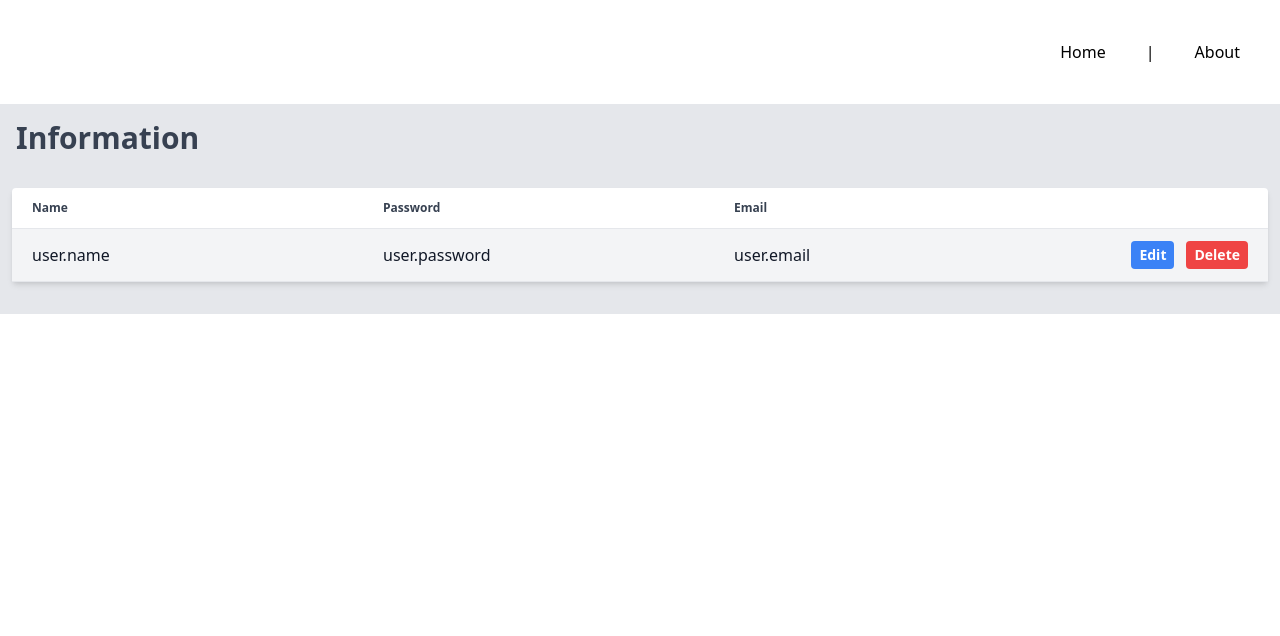
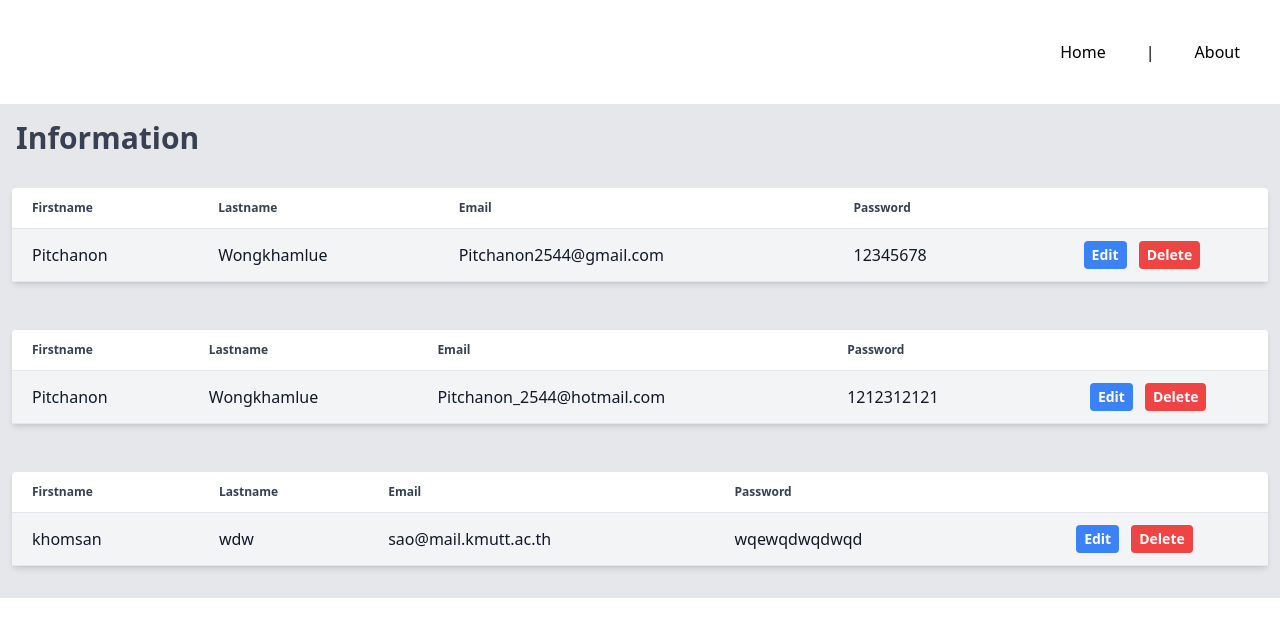
Before and after one commit to ppitchanon/INT203_62130500067_Groupwork_SPA, a Vue app: page /about in a window 1280 px wide. Shown: the top 636 px of the page. Built offline with nearby package versions, Linux system fonts and the light colour scheme; data requests are answered from the project's data file.

Commit message:
62130500067 Submit Form and Show info

```diff
--- /dev/null
+++ b/db.json
@@ -0,0 +1,25 @@
+{
+  "information": [
+    {
+      "fname": "Pitchanon",
+      "lname": "Wongkhamlue",
+      "email": "Pitchanon2544@gmail.com",
+      "password": "12345678",
+      "id": 1
+    },
+    {
+      "fname": "Pitchanon",
+      "lname": "Wongkhamlue",
+      "email": "Pitchanon_2544@hotmail.com",
+      "password": "1212312121",
+      "id": 2
+    },
+    {
+      "fname": "khomsan",
+      "lname": "wdw",
+      "email": "sao@mail.kmutt.ac.th",
+      "password": "wqewqdwqdwqd",
+      "id": 3
+    }
+  ]
+}
--- a/package.json
+++ b/package.json
@@ -5,11 +5,13 @@
   "scripts": {
     "serve": "vue-cli-service serve",
     "build": "vue-cli-service build",
-    "lint": "vue-cli-service lint"
+    "lint": "vue-cli-service lint",
+    "backend": "json-server --watch db.json ‐‐port 5000"
   },
   "dependencies": {
     "@tailwindcss/postcss7-compat": "^2.0.2",
     "autoprefixer": "^9",
+    "axios": "^0.21.1",
     "core-js": "^3.6.5",
     "postcss": "^7",
     "tailwindcss": "npm:@tailwindcss/postcss7-compat@^2.0.2",
--- a/src/components/Information.vue
+++ b/src/components/Information.vue
@@ -1,30 +1,36 @@
 <template>
   <div class="px-3 py-4 flex justify-center">
     <table class="w-full text-md bg-white shadow-md rounded mb-4">
-          <tbody>
-            <tr class="border-b">
+      <tbody class="ml-24">
+        <tr class="border-b ">
           <th class="text-gray-700 text-xs font-bold text-left p-3 px-5">
-                Name
+            Firstname
+          </th>
+          <th class="text-gray-700 text-xs font-bold text-left p-3 px-5">
+            Lastname
+          </th>
+          <th class="text-gray-700 text-xs font-bold text-left p-3 px-5">
+            Email
           </th>
           <th class="text-gray-700 text-xs font-bold text-left p-3 px-5">
             Password
-              </th>
-              <th class="text-gray-700 text-xs font-bold text-left p-3 px-5">
-                Email
           </th>
           <th></th>
         </tr>
         <tr class="border-b hover:bg-orange-100 bg-gray-100">
           <td class="p-3 px-5 text-s">
-                <input type="text" value="user.name" class="bg-transparent" />
+            {{form.fname}}
           </td>
           <td class="p-3 px-5 text-s">
-                <input type="text" value="user.password" class="bg-transparent" />
+            {{form.lname}}
           </td>
           <td class="p-3 px-5 text-s">
-                <input type="text" value="user.email" class="bg-transparent" />
+            {{form.email}}
           </td>
-              <td class="p-3 px-5 flex justify-end">
+          <td class="p-3 px-5 text-s">
+            {{form.password}}
+          </td>
+          <td class="p-3 px-5 flex justify-center">
             <button
               type="button"
               class="mr-3 text-sm font-bold bg-blue-500 hover:bg-blue-700 text-white py-1 px-2 rounded focus:outline-none focus:shadow-outline"
@@ -43,3 +49,12 @@
     </table>
   </div>
 </template>
+
+<script>
+export default {
+  props: {
+    form: Object
+  }
+
+}
+</script>
--- a/src/components/Login.vue
+++ b/src/components/Login.vue
@@ -4,7 +4,7 @@
       class="flex max-w-sm w-full bg-white shadow-md rounded-lg overflow-hidden mx-auto"
     >
       <div class="flex items-center px-2 py-3">
-        <form class="w-full max-w-lg">
+        <form class="w-full max-w-lg" @submit.prevent="submitform">
           <div class="flex flex-wrap -mx-3 mb-8">
             <div class="w-full md:w-1/2 px-3 mb-6 md:mb-0">
               <label
@@ -50,7 +50,7 @@
               <input
                 class="appearance-none block w-full bg-gray-200 text-gray-700 border border-gray-200 rounded py-3 px-4 mb-3 leading-tight focus:outline-none focus:bg-white focus:border-gray-500"
                 id="grid-password"
-                type="password"
+                type="text"
                 placeholder="Example@mail.com"
                 v-model="email"
               />
@@ -92,3 +92,36 @@
     </div>
   </div>
 </template>
+
+<script>
+export default {
+  data() {
+    return {
+      url : "http://localhost:3000/information" ,
+      fname: "",
+      lname: "",
+      email: "",
+      password: "",
+    }
+  },
+  methods: {
+    submitform() {
+      axios
+        .post(this.url, {
+          fname: this.fname,
+          lname: this.lname,
+          email: this.email,
+          password: this.password,
+        })
+        .then((response) => {
+          this.form = [...this.form, response.data];
+          return response.data;
+        })
+        .catch((error) => {
+          console.log(error)
+        });
+    },
+  },
+}
+const axios = require("axios");
+</script>
--- a/src/views/About.vue
+++ b/src/views/About.vue
@@ -5,48 +5,34 @@
         Information
       </h1>
     </div>
-    <div class="px-3 py-4 flex justify-center">
-      <table class="w-full text-md bg-white shadow-md rounded mb-4">
-        <tbody>
-          <tr class="border-b">
-            <th class="text-gray-700 text-xs font-bold text-left p-3 px-5">
-              Name
-            </th>
-            <th class="text-gray-700 text-xs font-bold text-left p-3 px-5">
-              Password
-            </th>
-            <th class="text-gray-700 text-xs font-bold text-left p-3 px-5">
-              Email
-            </th>
-            <th></th>
-          </tr>
-          <tr class="border-b hover:bg-orange-100 bg-gray-100">
-            <td class="p-3 px-5 text-s">
-              <input type="text" value="user.name" class="bg-transparent" />
-            </td>
-            <td class="p-3 px-5 text-s">
-              <input type="text" value="user.password" class="bg-transparent" />
-            </td>
-            <td class="p-3 px-5 text-s">
-              <input type="text" value="user.email" class="bg-transparent" />
-            </td>
-            <td class="p-3 px-5 flex justify-end">
-              <button
-                type="button"
-                class="mr-3 text-sm font-bold bg-blue-500 hover:bg-blue-700 text-white py-1 px-2 rounded focus:outline-none focus:shadow-outline"
-              >
-                Edit
-              </button>
-              <button
-                type="button"
-                class="text-sm font-bold bg-red-500 hover:bg-red-700 text-white py-1 px-2 rounded focus:outline-none focus:shadow-outline"
-              >
-                Delete
-              </button>
-            </td>
-          </tr>
-        </tbody>
-      </table>
-    </div>
+    <info v-for = "data in form" :key="data.id" :form="data" ></info>
   </div>
 </template>
+
+<script>
+export default {
+  data() {
+    return {
+      url : "http://localhost:3000/information" ,
+      form : []
+    }
+  },
+  methods: {
+    getNoteResult() {
+      axios
+        .get(this.url)
+        .then((response) => {
+          this.form = response.data;
+          return response.data;
+        })
+        .catch((error) => {
+          console.log(error);
+        });
+    },
+  },
+  created() {
+    this.form = this.getNoteResult();
+  },
+}
+const axios = require("axios");
+</script>
```
Also changed, not shown: 1 other file (tests, documents, lock files or other folders). Lines whose indentation alone changed are shown as unchanged.
